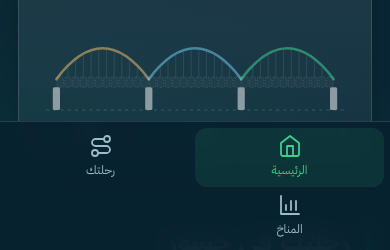
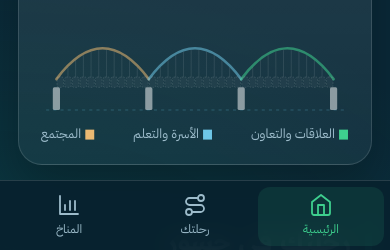
Before and after one commit to aldakhil-school/jusoor, a plain HTML site: page index.html in a window 390 px wide. Shown: the part 592-842 px from the top of the page. Drawn offline with Linux system fonts and the light colour scheme; no server answers.

Commit message:
Three-tab mobile bar

```diff
--- a/assets/app.css
+++ b/assets/app.css
@@ -43,7 +43,7 @@ button,input,select,textarea{font:inherit;color:inherit}
 /* شريط التنقل السفلي للجوال */
 .tabbar{display:none}
 @media (max-width:980px){
-  .tabbar{display:grid;grid-template-columns:repeat(2,1fr);position:fixed;z-index:30;inset:auto 0 0 0;background:rgba(8,34,47,.95);backdrop-filter:blur(12px);-webkit-backdrop-filter:blur(12px);border-top:1px solid var(--line);padding:6px 6px calc(6px + env(safe-area-inset-bottom,0px))}
+  .tabbar{display:grid;grid-template-columns:repeat(3,1fr);position:fixed;z-index:30;inset:auto 0 0 0;background:rgba(8,34,47,.95);backdrop-filter:blur(12px);-webkit-backdrop-filter:blur(12px);border-top:1px solid var(--line);padding:6px 6px calc(6px + env(safe-area-inset-bottom,0px))}
   .tabbar a{display:flex;flex-direction:column;align-items:center;gap:2px;text-decoration:none;color:var(--muted);font-size:12px;padding:6px 2px;border-radius:12px}
   .tabbar a span{display:block;width:24px;height:24px}
   .tabbar svg{width:24px;height:24px;fill:none;stroke:currentColor;stroke-width:1.8;stroke-linecap:round;stroke-linejoin:round}
```
